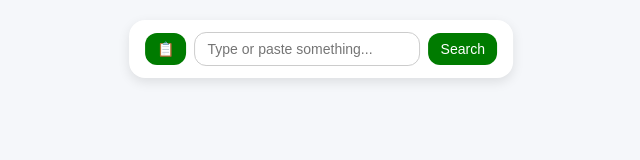
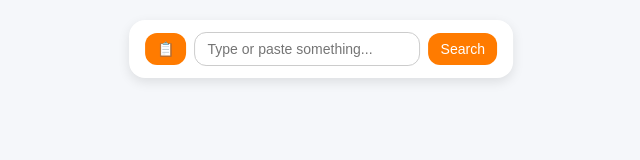
Before and after one commit to lamilanese/widget2, a plain HTML site: page index.html in a window 1280 px wide. Shown: the whole page, without its empty margins (319-959 px from the left). Drawn offline with Linux system fonts and the light colour scheme.

Commit message:
Update index.html

```diff
--- a/index.html
+++ b/index.html
@@ -37,7 +37,7 @@
     .widget-container button {
       padding: 8px 12px;
       border: none;
-      background-color: #007b00;
+      background-color: #ff7b00;
       color: #fff;
       font-size: 14px;
       border-radius: 12px;
```
